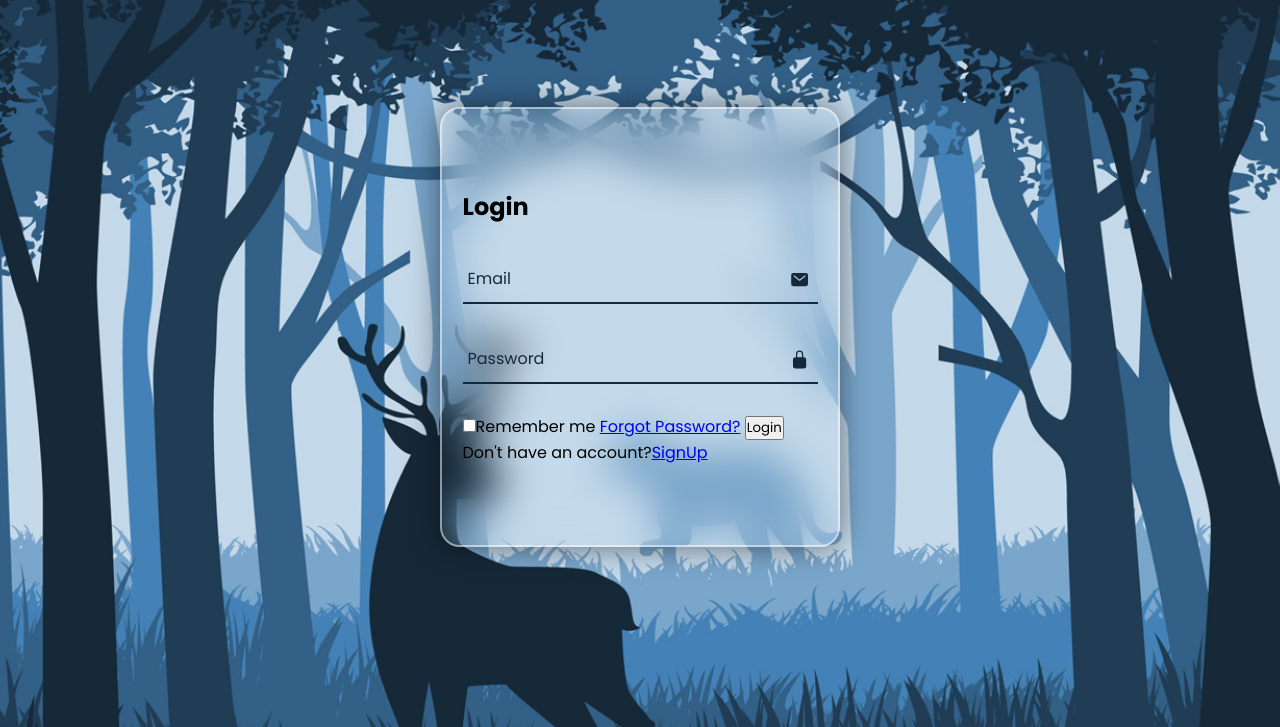
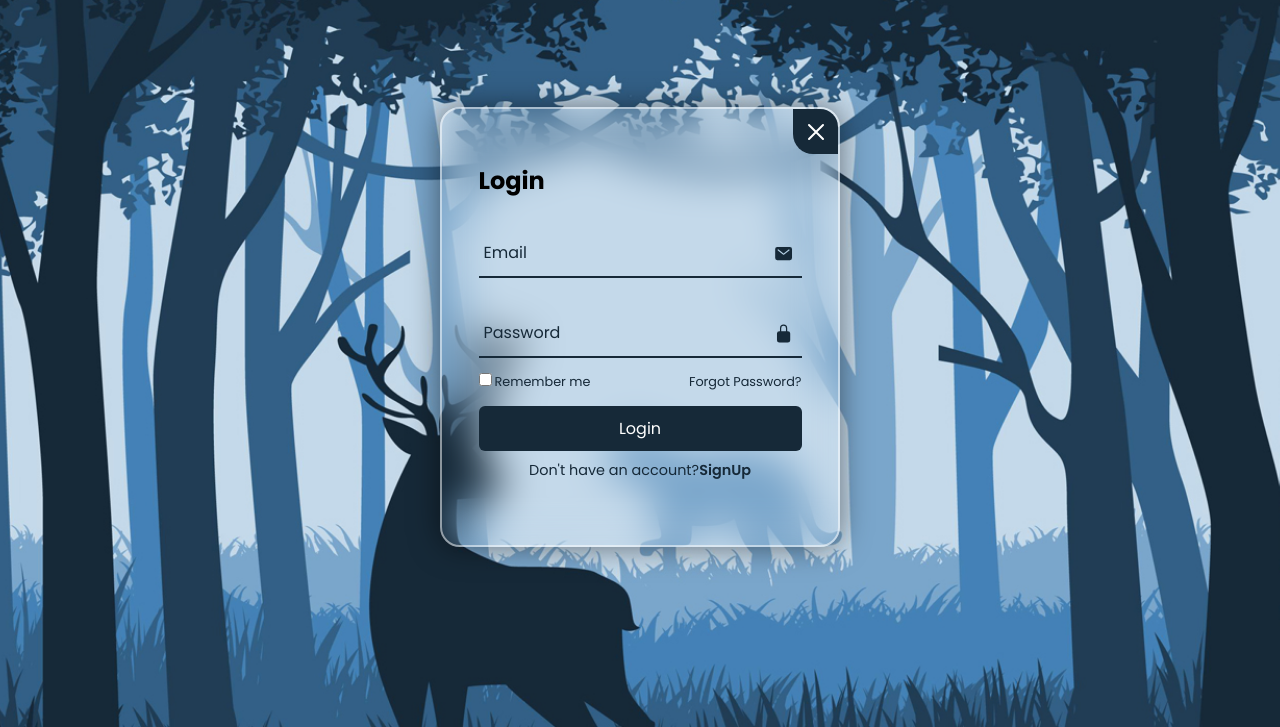
Before and after one commit to rakib-howladar/login---signup-page, a plain HTML site: page index.html in a window 1280 px wide. Shown: the part 73-800 px from the top of the page. Drawn offline with nearby package versions, Linux system fonts and the light colour scheme.

Commit message:
discription add

```diff
--- a/index.html
+++ b/index.html
@@ -21,6 +21,12 @@
 
 
     <div class="wrapper">
+
+        <span class="icon-close">
+            <ion-icon name="close-outline"></ion-icon>
+        </span>
+
+
         <div class="form-box-login">
             <h2>Login</h2>
             <form action="#">
@@ -39,8 +45,10 @@
                 <div class="remember-forgot">
                     <label><input type="checkbox">Remember me</label>
                     <a href="#">Forgot Password?</a>
+                </div>
+
                     <button type="submit" class="btn">Login</button>
-                </div>
+
                 <div class="sign-up">
                     <p>Don't have an account?<a href="#" class="sign-up-link">SignUp</a></p>
                 </div>
--- a/style.css
+++ b/style.css
@@ -75,6 +75,7 @@ header{
     color: #fff;
     font-weight: 500;
     margin-left: 40px;
+    transition: .5s;
 }
 
 .navigation .btn-login-popup:hover{
@@ -94,11 +95,29 @@ header{
     display: flex;
     justify-content: center;
     align-items: center;
+    overflow: hidden;
 }
 
 .wrapper .form-box{
     width: 100%;
     padding: 40px;
+}
+
+.wrapper .icon-close{
+    position: absolute;
+    top: 0;
+    right: 0;
+    width: 45px;
+    height: 45px;
+    background: #162938;
+    font-size: 2em;
+    color: #fff;
+    display: flex;
+    justify-content: center;
+    align-items: center;
+    border-bottom-left-radius: 20px;
+    cursor: pointer;
+    z-index: 1;
 }
 
 .form-box h2{
@@ -141,7 +160,7 @@ header{
     font-size: 1em;
     color: #162938;
     font-weight: 600;
-    padding: 0 35px 0 5px;
+    padding: 0 3px 0 5px;
 }
 
 .input-box .icon{
@@ -152,4 +171,56 @@ header{
     line-height: 57px;
 }
 
-14:52s
+.remember-forgot{
+    font-size: .8em;
+    color: #162938;
+    font-weight: 500;
+    margin: -15px 0 15px;
+    display: flex;
+    justify-content: space-between;
+}
+
+.remember-forgot label input{
+    accent-color: #162938;
+    margin-right: 3px;
+}
+
+.remember-forgot a{
+    color: #162938;
+    text-decoration: none;
+}
+
+.remember-forgot a:hover{
+    text-decoration: underline;
+}
+
+.btn{
+    width: 100%;
+    height: 45px;
+    background: #162938;
+    color: #fff;
+    font-weight: 500;
+    border: none;
+    outline: none;
+    border-radius: 6px;
+    cursor: pointer;
+    font-size: 1em;
+}
+
+.sign-up{
+    font-size: .9em;
+    color: #162938;
+    text-align: center;
+    font-weight: 500;
+    margin: 9px 0 10px;
+}
+
+.sign-up p a{
+    color: #162938;
+    text-decoration: none;
+    font-weight: 600;
+}
+
+.sign-up p a:hover{
+    text-decoration: underline;
+}
```
